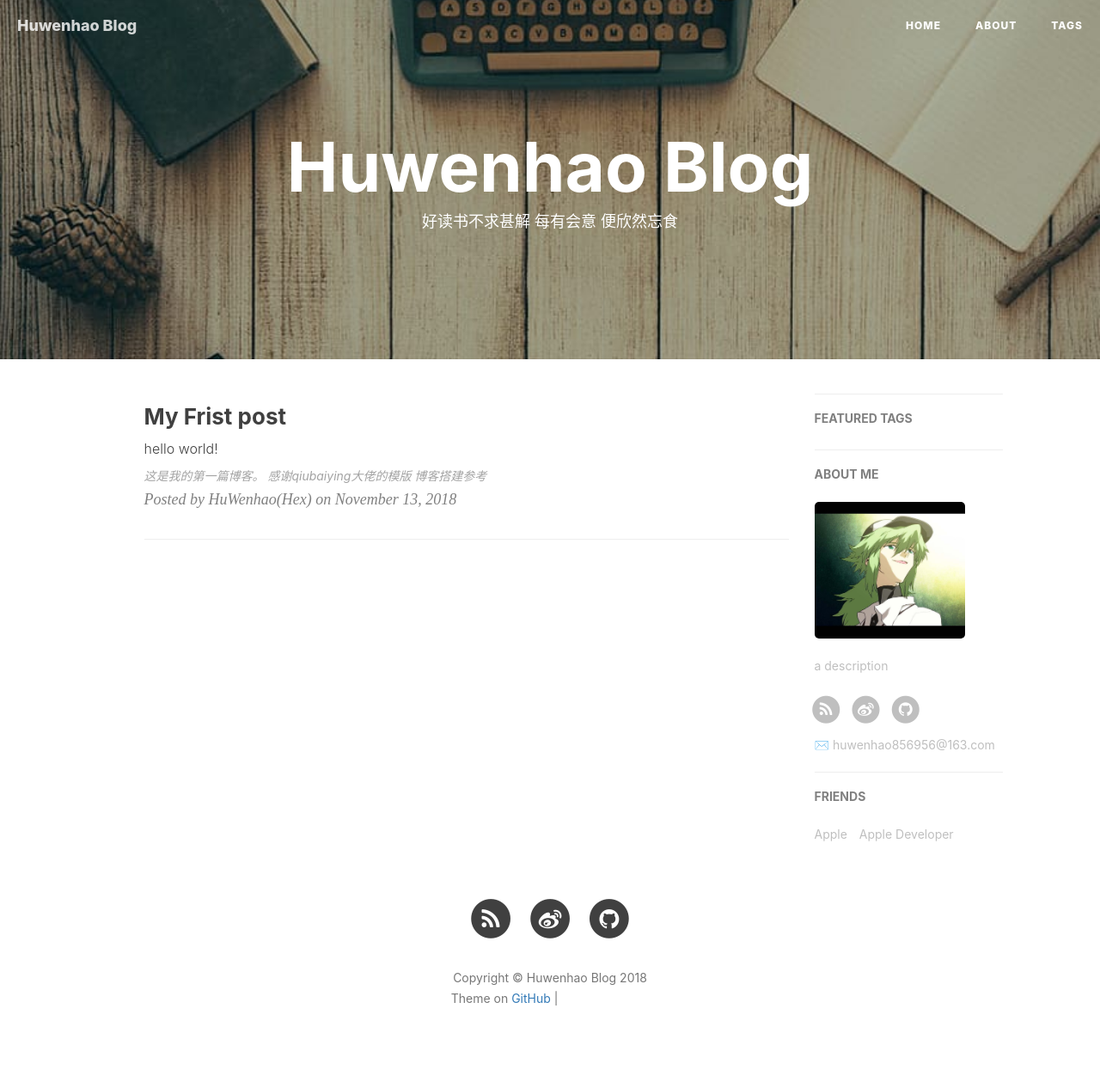
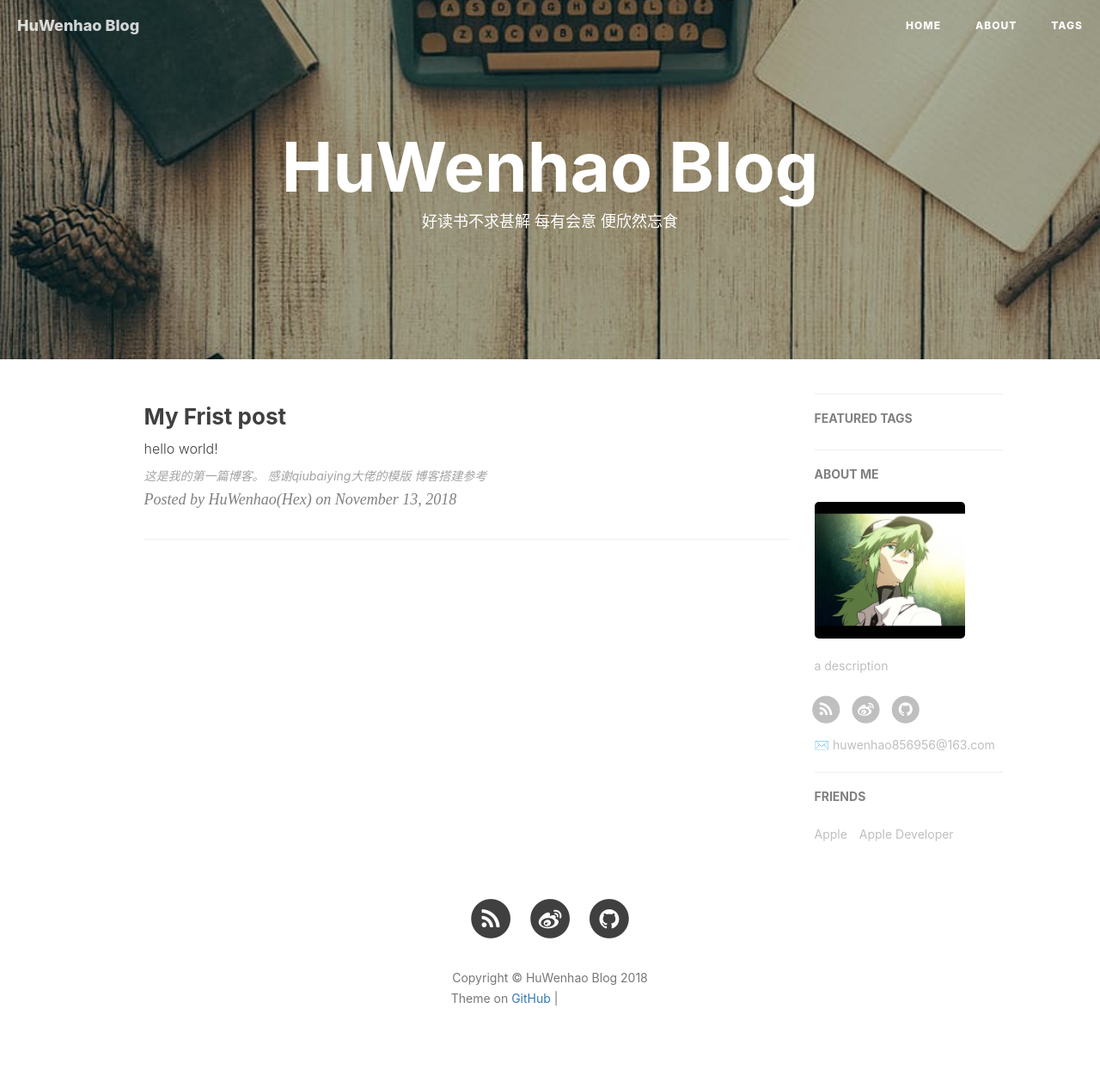
Before and after one commit to huwenhao1127/huwenhao1127.github.io, a Jekyll site: the page built from index.html, in a window 1280 px wide. Shown: the whole page at 86% size. Built offline with Jekyll 4.4.1, drawn with Linux system fonts in a browser that asks for light colours; nearby versions of some CDN libraries; the list of posts is cut into pages by our own code; comment, search, counter and statistics services are not loaded; part of the change alters nothing that is shown; grey boxes are pictures that could not be loaded.

```diff
--- a/_config.yml
+++ b/_config.yml
@@ -1,6 +1,6 @@
 # Site settings
-title: Huwenhao Blog
-SEOTitle: HWH的博客 | HWH Blog
+title: HuWenhao Blog
+SEOTitle: huwenhao blog
 header-img: img/post-bg-desk.jpg
 email: huwenhao856956@163.com
 description: "好读书不求甚解，每有会意，便欣然忘食。"
```
